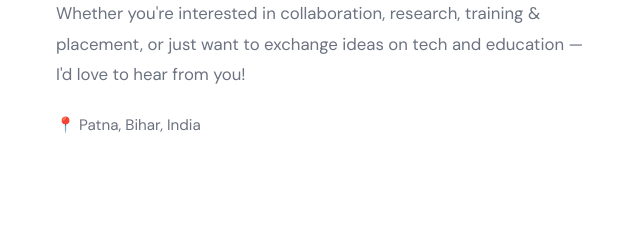
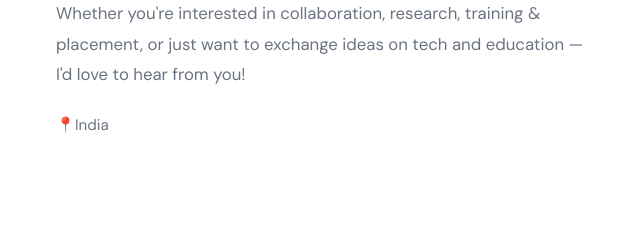
Before and after one commit to sweta816/Portfolio, a plain HTML site: page index.html in a window 1280 px wide. Shown: the part 4789-5029 px from the top of the page, 24-664 px from the left. Drawn offline with nearby package versions, Linux system fonts and the light colour scheme.

Commit message:
Update index.html

```diff
--- a/index.html
+++ b/index.html
@@ -705,7 +705,7 @@
         or just want to exchange ideas on tech and education — I'd love to hear from you!
       </p>
       <p style="color: var(--gray); font-size: 0.95rem; line-height: 1.7;">
-        📍 Patna, Bihar, India
+        📍India
       </p>
     </div>
 
```
